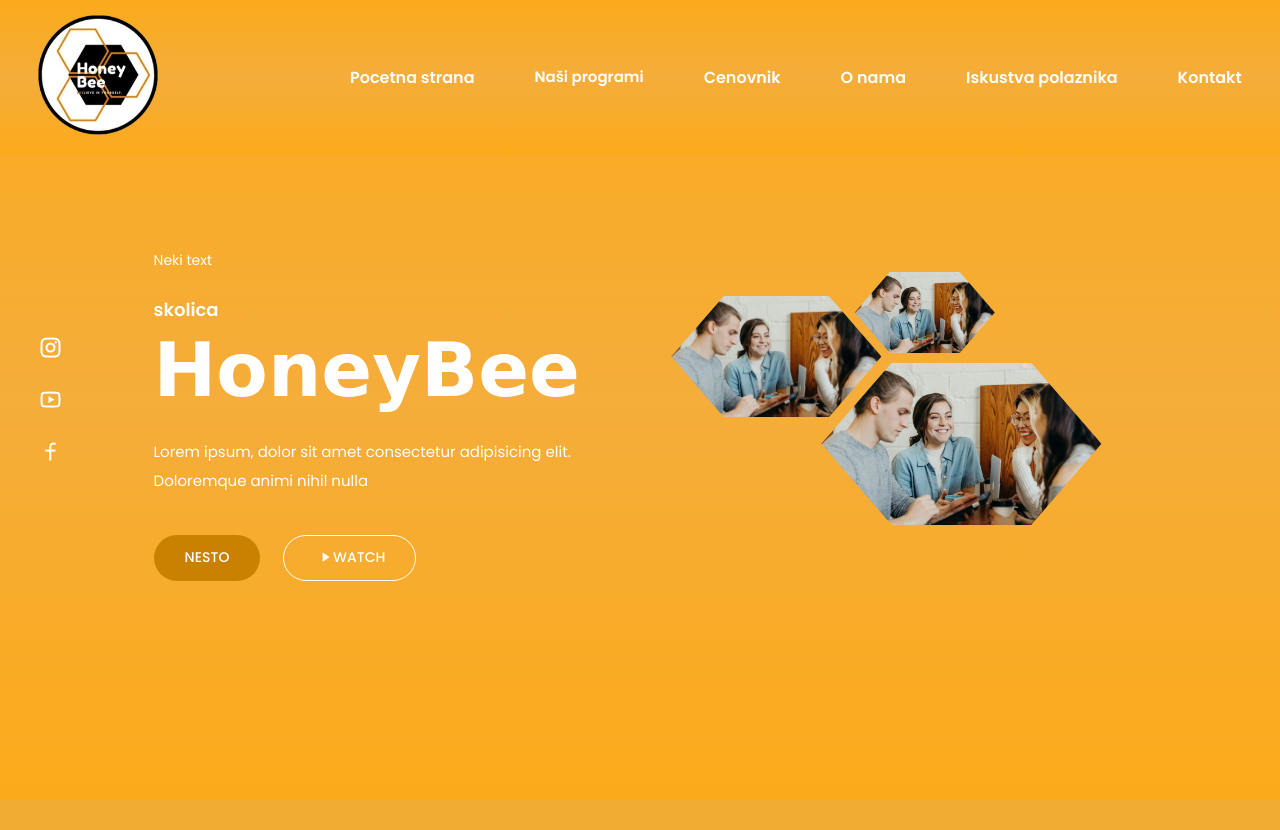
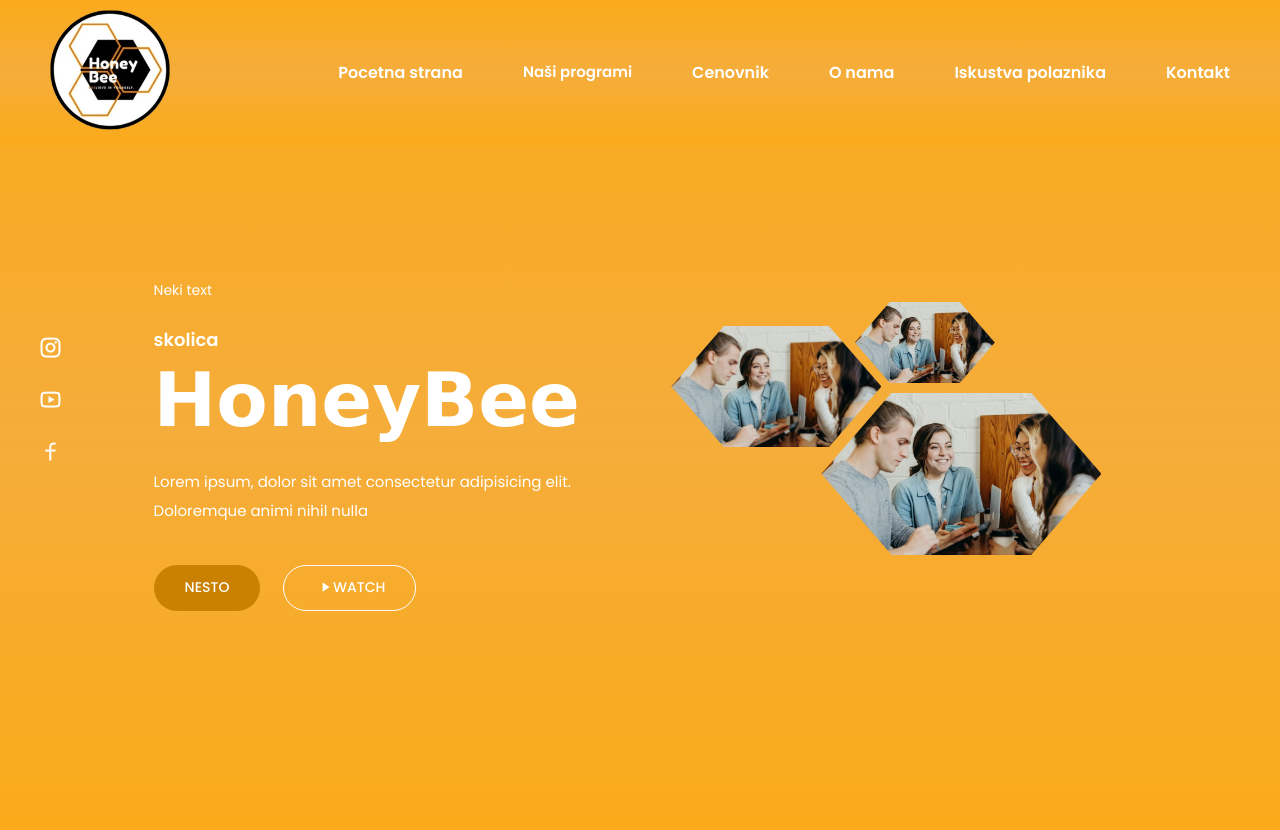
Before and after one commit to adamdervisevic/HoneyBee, a PHP site: page / in a window 1280 px wide. Before the commit the page ends 800 px from the top, so only its background shows below. Run offline with PHP 8.4, Linux system fonts and the light colour scheme; some libraries are stand-ins or nearby versions.

Commit message:
file layout overhaul

```diff
--- a/js/script.js
+++ b/assets/js/script.js
@@ -47,7 +47,7 @@
 
 function deal_with_dropdown() {
   let isMenuVisible = false;
-  if (body.offsetWidth <= 1155) {
+  if (body.offsetWidth <= 1200) {
     menu_trigger.addEventListener("mouseover", () => {
       add_styles();
       isMenuVisible = true;
@@ -59,12 +59,12 @@
         isMenuVisible = false;
       }
     });
-  } else if (body.offsetWidth > 1155) {
+  } else if (body.offsetWidth > 1200) {
     navlist.classList.remove("navlist_extend_height");
     cenovnik.classList.remove("extend_padding");
 
     menu_trigger.addEventListener("mouseover", () => {
-      if (document.body.offsetWidth > 1155 && !isMenuVisible) {
+      if (document.body.offsetWidth > 1200 && !isMenuVisible) {
         menu_program.classList.add("display_toggle");
         navlist.classList.remove("navlist_extend_height");
         cenovnik.classList.remove("extend_padding");
@@ -73,7 +73,7 @@
     });
 
     menu_trigger.addEventListener("mouseout", () => {
-      if (isMenuVisible && document.body.offsetWidth > 1155) {
+      if (isMenuVisible && document.body.offsetWidth > 1200) {
         remove_styles();
         isMenuVisible = false;
       }
--- a/style.css
+++ b/assets/styles/style.css
@@ -10,7 +10,7 @@
 html {
   font-size: 62.5%;
 }
-header {
+nav {
   position: fixed;
   right: 0;
   top: 0;
@@ -19,7 +19,7 @@
   display: flex;
   align-items: center;
   justify-content: space-between;
-  padding: 33px 9%;
+  padding: 1rem 5rem;
   background: linear-gradient(180deg, #faaa1a 0%, #f5ad3b 50%, #fbaa19 100%);
 }
 .logo img {
@@ -259,7 +259,7 @@
   }
 }
 
-@media (max-width: 1155px) {
+@media (max-width: 1200px) {
   #menu-icon {
     display: block;
   }
@@ -310,7 +310,7 @@
   }
 }
 
-@media (max-width: 1155px) {
+@media (max-width: 1200px) {
   #menu-icon {
     display: block;
   }
@@ -394,7 +394,7 @@
 .hexagon {
   clip-path: polygon(50% -50%, 100% 50%, 100% 50%, 50% 150%, 0% 50%, 0% 50%);
 
-  background-image: url("/img/main.webp");
+  background-image: url("/assets/img/main.webp");
   background-size: cover;
   margin: 0 auto;
   position: absolute;
--- /dev/null
+++ b/components/foot.php
@@ -0,0 +1,2 @@
+<script src="https://unpkg.com/scrollreveal"></script>
+<script src="assets/js/script.js"></script>
--- /dev/null
+++ b/components/footer.php
@@ -0,0 +1,3 @@
+<footer>
+  <!-- ovde ide sve za footer -->
+</footer>
--- /dev/null
+++ b/components/head.php
@@ -0,0 +1,18 @@
+<!DOCTYPE html>
+<html lang="en">
+
+<head>
+  <meta charset="UTF-8">
+  <meta name="viewport" content="width=device-width, initial-scale=1.0">
+  <link rel="stylesheet" href="assets/styles/style.css">
+  <link rel="stylesheet" href="https://unpkg.com/boxicons@latest/css/boxicons.min.css">
+  <link href="https://cdn.jsdelivr.net/npm/remixicon@4.1.0/fonts/remixicon.css" rel="stylesheet" />
+  <link rel="preconnect" href="https://fonts.googleapis.com">
+  <link rel="preconnect" href="https://fonts.gstatic.com" crossorigin>
+  <link
+    href="https://fonts.googleapis.com/css2?family=Permanent+Marker&family=Poppins:wght@300;400;500;600;700;800;900&display=swap"
+    rel="stylesheet">
+  <title>Document</title>
+</head>
+
+<body>
--- /dev/null
+++ b/components/header.php
@@ -0,0 +1,5 @@
+<header>
+  <?php
+  include "navbar.php";
+  ?>
+</header>
--- /dev/null
+++ b/components/navbar.php
@@ -0,0 +1,24 @@
+<nav>
+    <a href="#" class="logo">
+        <img src="assets/img/logo.webp" alt="website logo">
+    </a>
+
+    <ul class="navlist">
+        <li><a href="#">Pocetna strana</a></li>
+        <li id="menu_trigger">
+            <p>Naši programi</p>
+            <ul id="menu_program">
+                <li><a class="menu_program_link" href="#">Individualna nastava za odrasle</a></li>
+                <li><a class="menu_program_link" href="#">Ucenje u paru</a></li>
+                <li><a class="menu_program_link" href="#">Grupna nastava za decu</a></li>
+            </ul>
+        </li>
+        <li id="cenovnik"><a href="#">Cenovnik</a></li>
+        <li><a href="#">O nama</a></li>
+        <li><a href="#">Iskustva polaznika</a></li>
+        <li><a href="#">Kontakt</a></li>
+
+    </ul>
+
+    <div class="bx bx-menu" id="menu-icon"></div>
+</nav>
--- a/index.php
+++ b/index.php
@@ -1,47 +1,9 @@
-<!DOCTYPE html>
-<html lang="en">
-
-<head>
-    <meta charset="UTF-8">
-    <meta name="viewport" content="width=device-width, initial-scale=1.0">
-    <link rel="stylesheet" href="style.css">
-    <link rel="stylesheet" href="https://unpkg.com/boxicons@latest/css/boxicons.min.css">
-    <link href="https://cdn.jsdelivr.net/npm/remixicon@4.1.0/fonts/remixicon.css" rel="stylesheet" />
-    <link rel="preconnect" href="https://fonts.googleapis.com">
-    <link rel="preconnect" href="https://fonts.gstatic.com" crossorigin>
-    <link
-        href="https://fonts.googleapis.com/css2?family=Permanent+Marker&family=Poppins:wght@300;400;500;600;700;800;900&display=swap"
-        rel="stylesheet">
-    <title>Document</title>
-</head>
-
-<body>
-
-    <header>
-        <a href="#" class="logo">
-            <img src="img/logo.webp" alt="website logo">
-        </a>
-
-        <ul class="navlist">
-            <li><a href="#">Pocetna strana</a></li>
-            <li id="menu_trigger">
-                <p>Naši programi</p>
-                <ul id="menu_program">
-                    <li><a class="menu_program_link" href="#">Individualna nastava za odrasle</a></li>
-                    <li><a class="menu_program_link" href="#">Ucenje u paru</a></li>
-                    <li><a class="menu_program_link" href="#">Grupna nastava za decu</a></li>
-                </ul>
-            </li>
-            <li id="cenovnik"><a href="#">Cenovnik</a></li>
-            <li><a href="#">O nama</a></li>
-            <li><a href="#">Iskustva polaznika</a></li>
-            <li><a href="#">Kontakt</a></li>
-
-        </ul>
-
-        <div class="bx bx-menu" id="menu-icon"></div>
-    </header>
-
+<?php
+include "components/head.php";
+include "components/header.php";
+?>
+<main>
+    <!-- ovde ide content -->
     <section class="hero">
         <div class="hero-text">
             <h5>Neki text</h5>
@@ -51,21 +13,6 @@
             <a href="#">Nesto</a>
             <a href="#" class="ctaa"><i class="ri-play-fill"></i>Watch</a>
         </div>
-
-        <!-- <div class="hero-img">
-            <img src="img/main.png" alt="">
-        </div> -->
-
-        <!-- og hive for v--1 and v--2 -->
-        <!-- <div class="hive">
-            <div class="hexagon"></div>
-            <div class="hexagon hex-2"></div>
-            <div class="hexagon hex-3"></div>
-            <div class="hexagon hex-4"></div>
-            <div class="hexagon hex-5"></div>
-            <div class="hexagon hex-6"></div>
-            <div class="hexagon hex-7"></div>
-        </div> -->
 
         <div class="hive">
             <div class="hexagon hex-s"></div>
@@ -79,11 +26,8 @@
         <a href="#"><i class="ri-youtube-line"></i></a>
         <a href="#"><i class="ri-facebook-line"></i></a>
     </div>
-
-
-    <script src="https://unpkg.com/scrollreveal"></script>
-
-    <script src="js/script.js"></script>
-</body>
-
-</html>
+</main>
+<?php
+include "components/footer.php";
+include "components/foot.php";
+?>
```
Also changed, not shown: navbar.php (deleted, +0 -11 lines), assets/img/logo.webp (renamed from img/logo.webp), assets/img/main.webp (renamed from img/main.webp).
